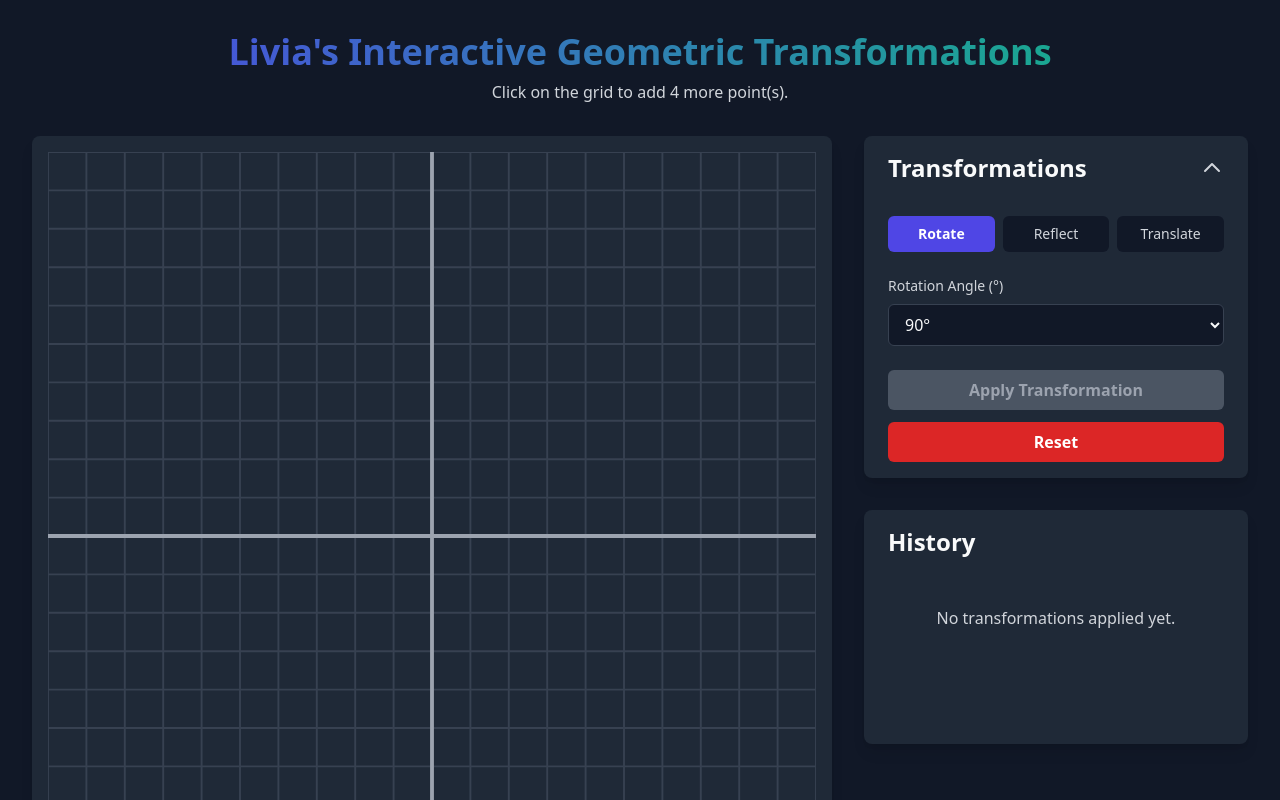
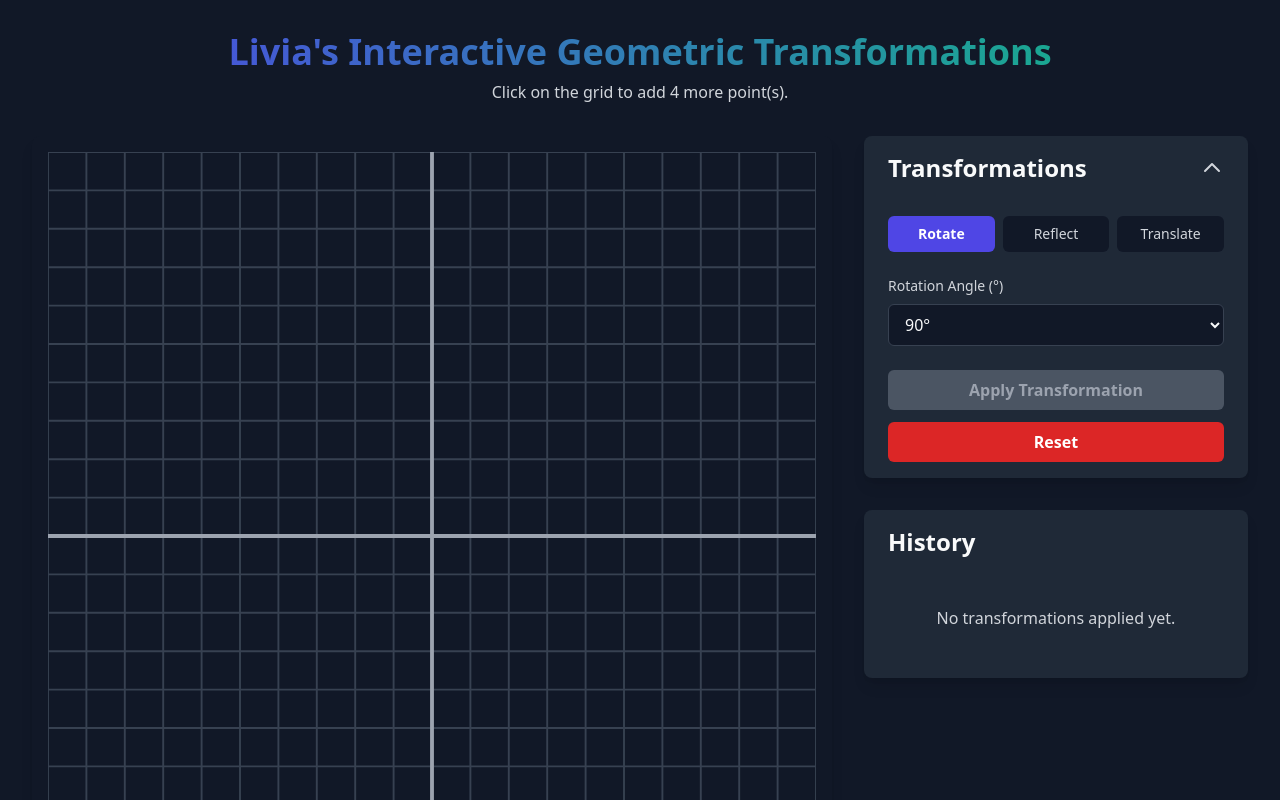
Before and after one commit to mickeydelo/Livia-s-Interactive-Geometric-Transformations, a React (Vite) app: page / in a window 1280 px wide. Shown: the top 800 px of the page. Built offline with nearby package versions, Linux system fonts and the light colour scheme.

Commit message:
feat: Improve UI and styling
Refactors component styling and adjusts layout for better user experience. Updates the application title, changes background colors, and modifies scrolling behavior for point highlighting.

```diff
--- a/App.tsx
+++ b/App.tsx
@@ -63,7 +63,7 @@ function App() {
 
   const handleHighlightPoint = useCallback((index: number) => {
     setHighlightedPointIndex(prevIndex => (prevIndex === index ? null : index));
-    gridContainerRef.current?.scrollIntoView({ behavior: 'smooth', block: 'center' });
+    gridContainerRef.current?.scrollIntoView({ behavior: 'smooth', block: 'start' });
   }, []);
 
   const handleGridClick = useCallback((point: Point) => {
@@ -195,8 +195,12 @@ function App() {
           </h1>
           <p className="mt-2 text-text-secondary">{instruction}</p>
         </header>
-        <main className="grid grid-cols-1 lg:grid-cols-3 gap-8">
-          <div className="lg:col-span-2" ref={gridContainerRef}>
+        <main className="lg:grid lg:grid-cols-3 lg:gap-8">
+          <div
+            className="lg:col-span-2 sticky top-0 lg:static z-10 bg-background mb-8 lg:mb-0"
+            ref={gridContainerRef}
+          >
+            <div className="w-full max-w-sm mx-auto lg:max-w-none">
               <MathGrid
                 points={points}
                 transformedPoints={transformedPoints}
@@ -206,7 +210,8 @@ function App() {
                 animation={animation}
               />
             </div>
-          <div className="lg:col-span-1 flex flex-col gap-8" style={{maxHeight: 'calc(100vh - 12rem)'}}>
+          </div>
+          <div className="lg:col-span-1 flex flex-col gap-8">
             <Controls
               onApply={handleApplyTransform}
               onReset={handleReset}
--- a/components/MathGrid.tsx
+++ b/components/MathGrid.tsx
@@ -273,7 +273,7 @@ const MathGrid: React.FC<MathGridProps> = ({ points, transformedPoints, onGridCl
   );
 
   return (
-    <div className="w-full h-full aspect-square bg-surface rounded-lg shadow-lg p-4 flex justify-center items-center">
+    <div className="w-full aspect-square bg-background rounded-lg shadow-lg p-4 flex justify-center items-center">
       <svg
         ref={svgRef}
         className={`w-full h-full touch-none ${dragInfo ? 'cursor-grabbing' : 'cursor-crosshair'}`}
@@ -287,7 +287,7 @@ const MathGrid: React.FC<MathGridProps> = ({ points, transformedPoints, onGridCl
           </filter>
         </defs>
 
-        <rect x={-halfGrid} y={-halfGrid} width={gridSize} height={gridSize} fill="#1f2937" />
+        <rect x={-halfGrid} y={-halfGrid} width={gridSize} height={gridSize} fill="#111827" />
         {renderGridLines()}
         <line x1={-halfGrid * unit} y1="0" x2={halfGrid * unit} y2="0" stroke="#9ca3af" strokeWidth="0.1" />
         <line x1="0" y1={-halfGrid * unit} x2="0" y2={halfGrid * unit} stroke="#9ca3af" strokeWidth="0.1" />
--- a/components/TransformationLog.tsx
+++ b/components/TransformationLog.tsx
@@ -13,8 +13,8 @@ const TransformationLog: React.FC<TransformationLogProps> = ({ history, onHighli
   const formatPoint = (p: Point) => `(${formatNumber(p.x)}, ${formatNumber(p.y)})`;
 
   return (
-    <div className="bg-surface px-6 py-4 pt-0 rounded-lg shadow-lg flex-grow min-h-0 overflow-y-auto">
-      <h2 className="text-2xl font-bold text-text-primary sticky top-0 bg-surface pt-4 pb-4 z-10">History</h2>
+    <div className="bg-surface px-6 py-4 pt-0 rounded-lg shadow-lg">
+      <h2 className="text-2xl font-bold text-text-primary pt-4 pb-4">History</h2>
       {history.length === 0 ? (
         <p className="text-text-secondary text-center py-8">No transformations applied yet.</p>
       ) : (
--- a/index.html
+++ b/index.html
@@ -5,7 +5,7 @@
     <link rel="icon" type="image/png" href="https://i.imgur.com/2xIlv6V.png" />
     <meta name="viewport" content="width=device-width, initial-scale=1.0" />
     <meta property="og:image" content="https://i.imgur.com/2xIlv6V.png" />
-    <title>Livia's Interactive Geometric Transformations</title>
+    <title>Geometric Transformations</title>
     <script src="https://cdn.tailwindcss.com"></script>
     <script>
       tailwind.config = {
```
Lines whose indentation alone changed are shown as unchanged.
